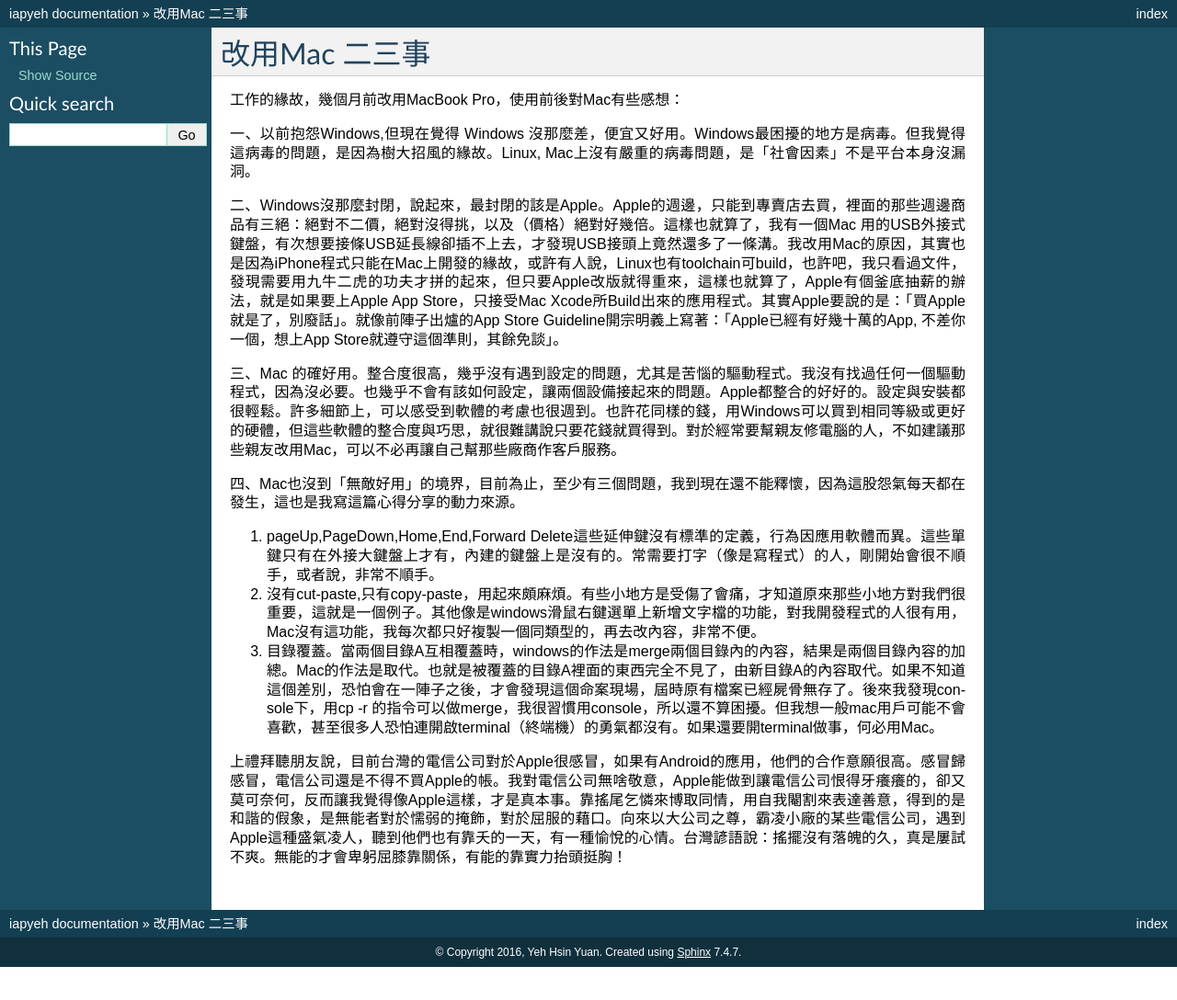
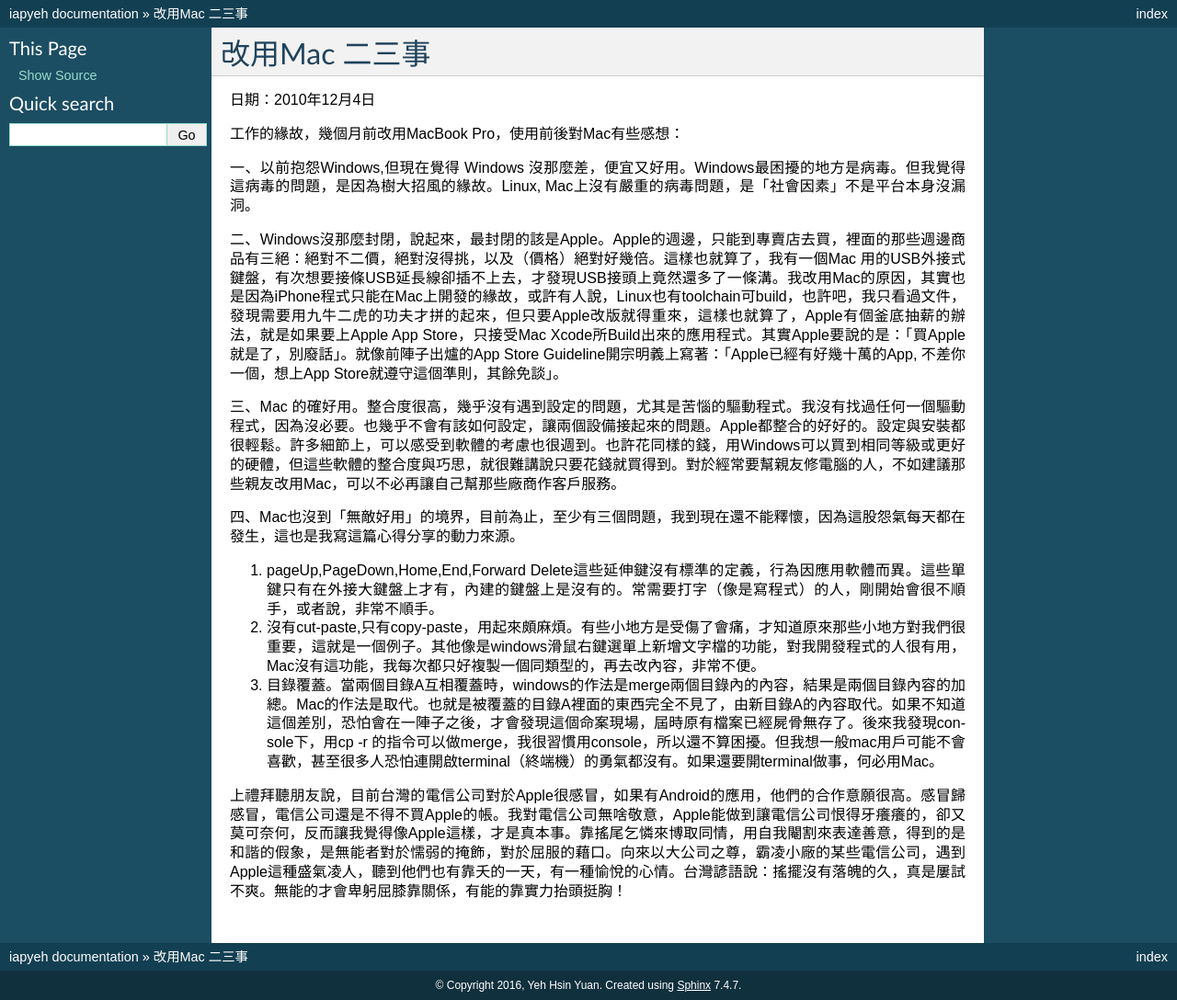
Before and after one commit to iapyeh/iapyeh, a Sphinx documentation site: the page built from docs/blogs/essay/switch2mac.rst, in a window 1280 px wide. Shown: the whole page at 92% size. Built offline with Sphinx 7.4.7, drawn with Linux system fonts in a browser that asks for light colours; before the commit the page ends 1052 px from its top, so only the background shows below that.

Commit message:
Google Docs reST Editor@2017-2-19 9:52:41

```diff
--- a/docs/blogs/essay/switch2mac.rst
+++ b/docs/blogs/essay/switch2mac.rst
@@ -3,6 +3,8 @@
 
 改用Mac 二三事
 **************
+
+日期：2010年12月4日
 
 工作的緣故，幾個月前改用MacBook Pro，使用前後對Mac有些感想：
 
```
